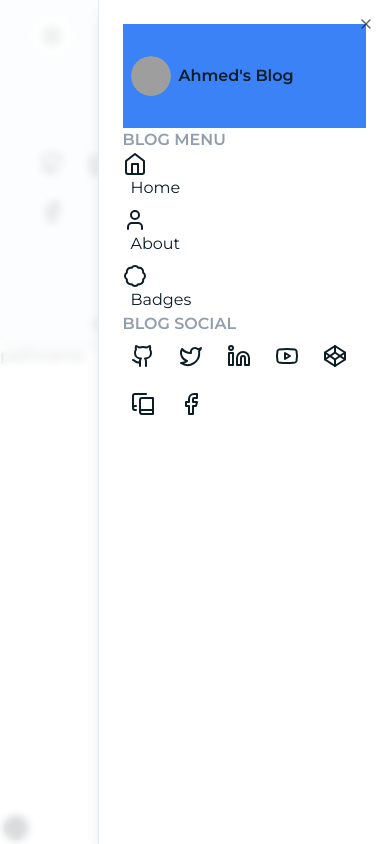
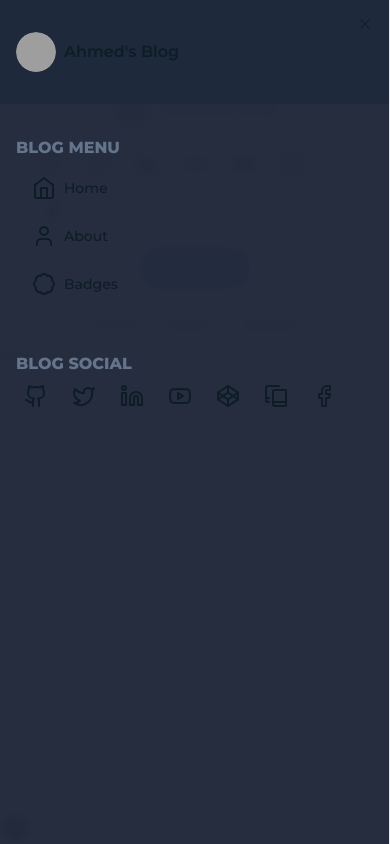
Before and after one commit to AhmedBaset/blog, a Next.js app: page / in a window 390 px wide. Both pictures are taken after a click on the button 52 px from the left and 36 px from the top of the page. Built offline with nearby package versions, Linux system fonts and the light colour scheme; grey boxes are pictures that could not be loaded.

Commit message:
mobile need fix

```diff
--- a/src/components/MobileNavMenu.tsx
+++ b/src/components/MobileNavMenu.tsx
@@ -1,4 +1,4 @@
-import { MenuIcon } from "lucide-react"
+import { MenuIcon, X } from "lucide-react"
 
 import { siteConfig } from "@/config/site"
 import { Button } from "@shadcn/button"
@@ -15,26 +15,31 @@ function MobileNavMenu() {
 					<MenuIcon />
 				</Button>
 			</SheetTrigger>
-			<SheetContent>
-				<div className="flex-center justify-between bg-blue-500 px-2 py-8">
+			<SheetContent side="left" className="w-full bg-slate-900/90 p-0">
+				<div className="flex-center justify-between bg-slate-800 px-4 py-8">
 					<Logo />
-					<SheetClose />
+					<SheetClose /> {/* TODO: Fix close button */}
 				</div>
-				<div>
-					<h2 className="font-semibold uppercase text-slate-500/70">
+				<div className="mt-4 p-4">
+					<h2 className="mb-2 font-extrabold uppercase text-slate-500">
 						BLOG MENU
 					</h2>
 					<ul className="flex flex-col gap-2">
 						{siteConfig.navLinks.map(({ name, href, Icon }) => (
-							<li key={href} className="space-x-2">
-								<Icon />
-								<span>{name}</span>
+							<li key={href}>
+								<Button
+									variant="ghost"
+									className="flex w-full justify-start gap-2 rounded-full"
+								>
+									<Icon />
+									<span>{name}</span>
+								</Button>
 							</li>
 						))}
 					</ul>
 				</div>
-				<div>
-					<h2 className="font-semibold uppercase text-slate-500/70">
+				<div className="mt-4 p-4">
+					<h2 className="font-extrabold uppercase text-slate-500">
 						BLOG SOCIAL
 					</h2>
 					<SocialLinks />
```
